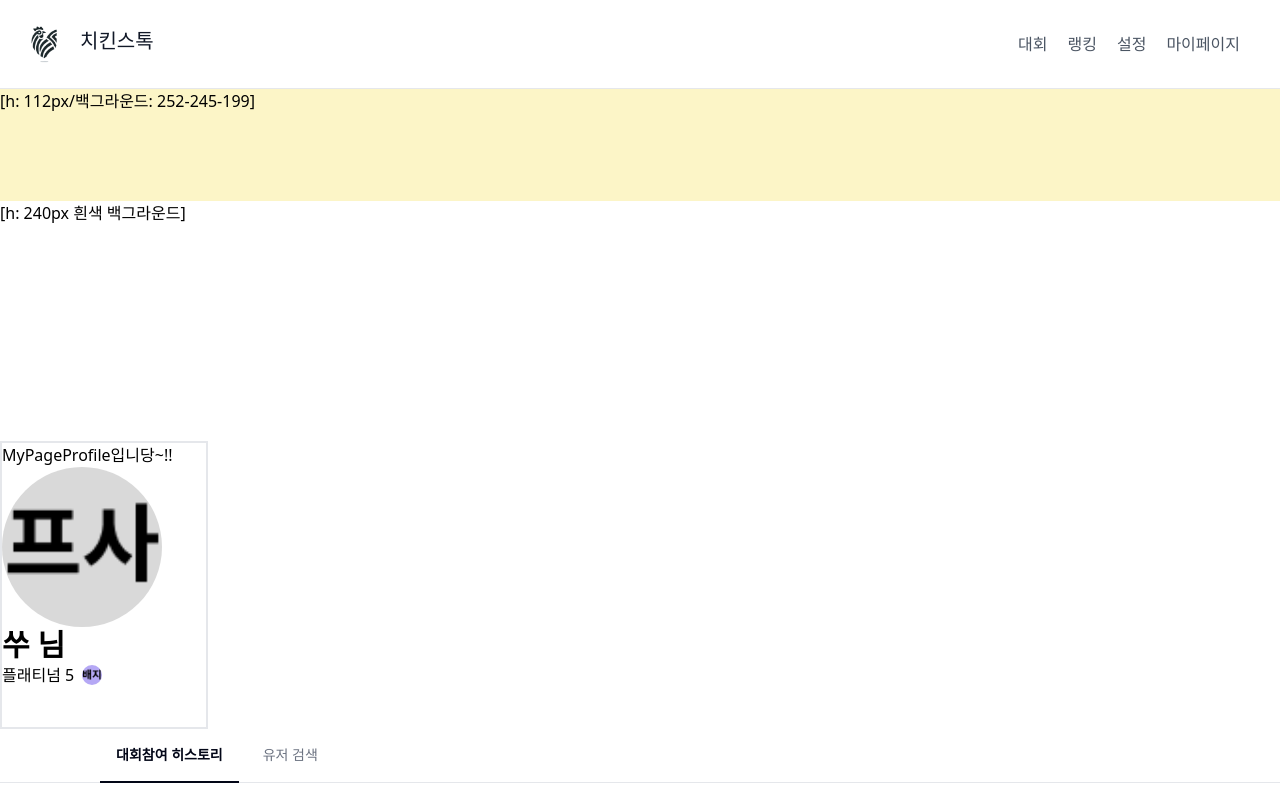
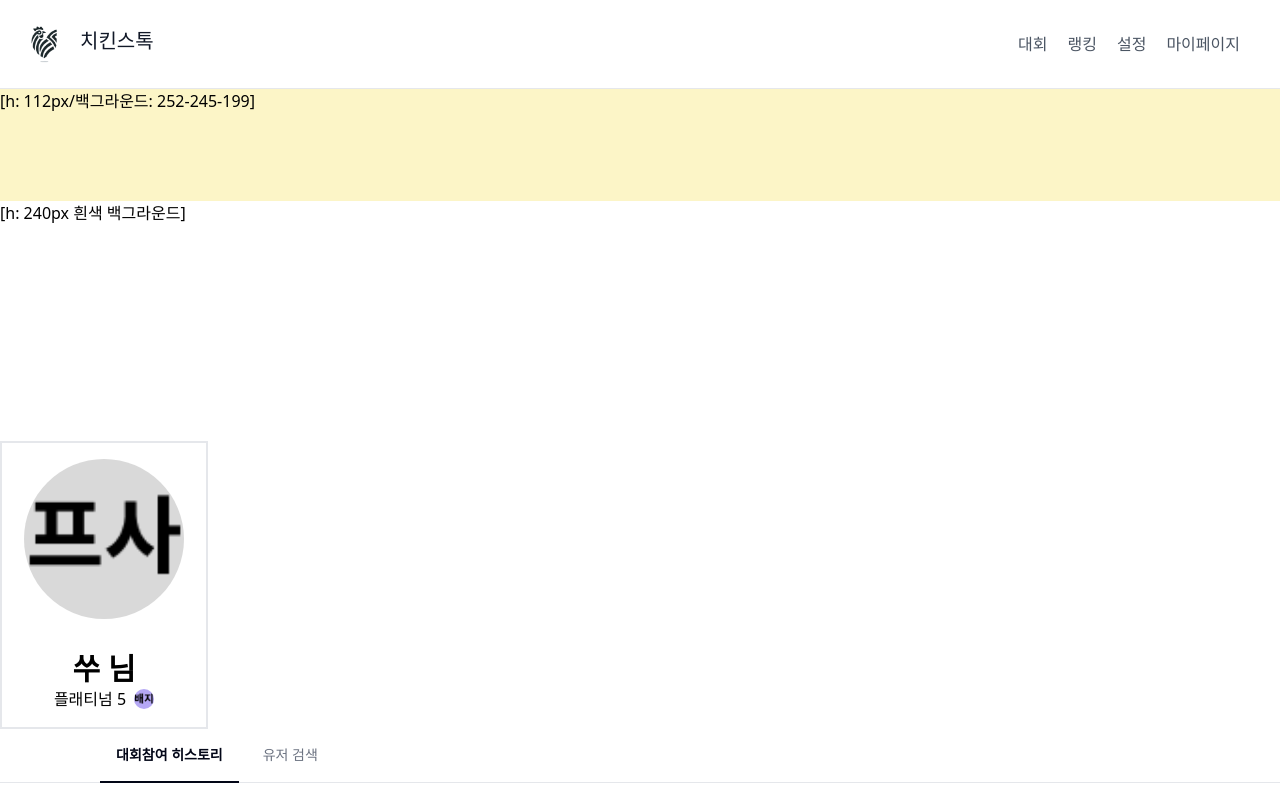
Before and after one commit to ChickenStock-2024/FrontEnd, a React (Vite) app: page /mypage in a window 1280 px wide. Shown: the top 800 px of the page. Built offline with nearby package versions, Linux system fonts and the light colour scheme.

Commit message:
Design: 마이페이지 프로필 레이아웃 수정

```diff
--- a/src/components/MyPageProfile.jsx
+++ b/src/components/MyPageProfile.jsx
@@ -6,19 +6,19 @@ const MyPageProfile = () => {
     teer: "플래티넘 5",
   };
   return (
-    <div className="flex flex-col w-52 h-72 border-solid border-2">
-      <p>MyPageProfile입니당~!!</p>
-      <section className="justify-center">
+    <div className="flex flex-col justify-around items-center w-52 h-72 border-solid border-2">
+      <section>
         <img
           className="rounded-full w-40 h-40"
           src="src/assets/userProfileImage_쑤.png"
           alt="userProfileImage"
         />
       </section>
-      <section className="text-3xl font-semibold">
-        {userInfo["nickName"]} 님
-      </section>
+      {/* <section className="flex items-center"> */}
       <section>
+        <div className="text-3xl font-semibold text-center">
+          {userInfo["nickName"]} 님
+        </div>
         <div className="flex items-center">
           <>{userInfo["teer"]}</>
           <>
--- a/src/pages/MyPage.jsx
+++ b/src/pages/MyPage.jsx
@@ -13,13 +13,15 @@ const MyPage = () => {
   return (
     <>
       <section>
-        <div>
+        <span className="z-0">
           <div className="bg-yellow3 h-28">
             [h: 112px/백그라운드: 252-245-199]
           </div>
           <div className="h-60">[h: 240px 흰색 백그라운드]</div>
-        </div>
-        <MyPageProfile />
+        </span>
+        <span className="z-10">
+          <MyPageProfile />
+        </span>
       </section>
       <section>
         <MypageTabs getActiveTabOption={getActiveTabOption} />
```
